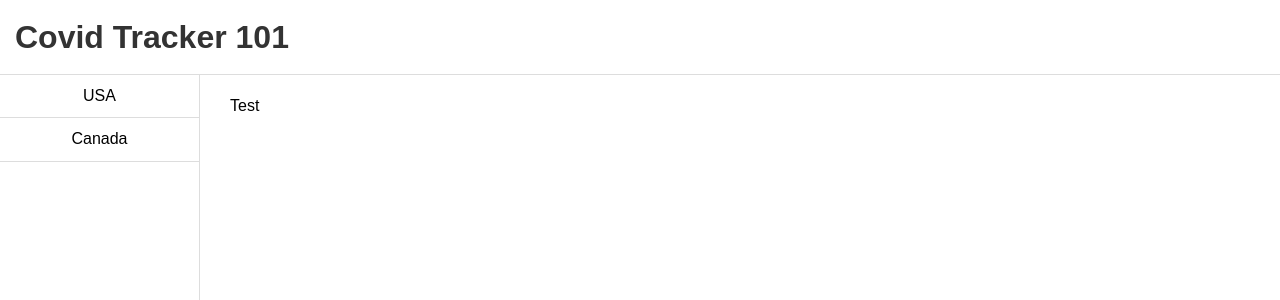
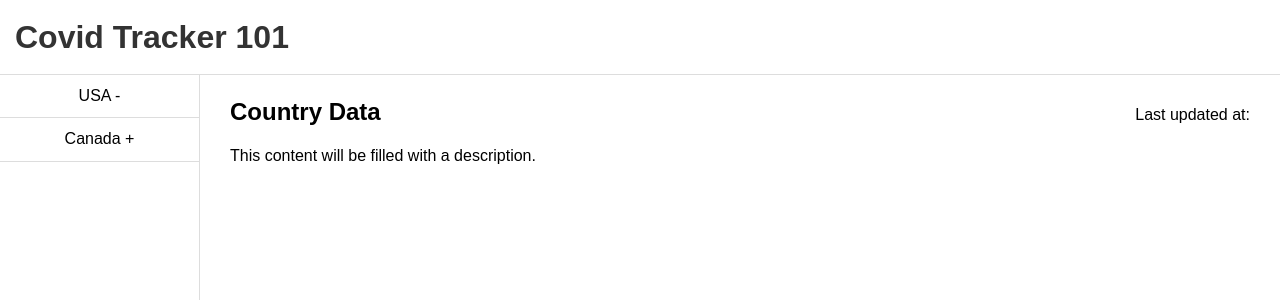
Before and after one commit to MatthewG-Tech/Covid_Tracker, a React (Create React App) app in the folder covid_tracker_web/: page / in a window 1280 px wide. Shown: the top 300 px of the page. Built offline with nearby package versions, Linux system fonts and the light colour scheme.

Commit message:
Interactive sidebar and details on the content

```diff
--- a/covid_tracker_web/src/App.css
+++ b/covid_tracker_web/src/App.css
@@ -34,7 +34,15 @@ a {
   background-color: #ddd;
   cursor:pointer;
 }
-.content {
-  margin-left: 210px;
+
+.contentHeader {
+  margin-left: 200px;
   padding: 20px;
+  padding-left: 30px;
+  padding-right: 30px;
 }
+
+.contentBody {
+  margin-left: 200px;
+  padding: 30px;
+}
--- a/covid_tracker_web/src/App.js
+++ b/covid_tracker_web/src/App.js
@@ -10,12 +10,12 @@ export class App extends Component {
       {
         id: 1,
         title: 'USA',
-        selected: true
+        selected: true,
       },
       {
         id: 2,
         title: 'Canada',
-        selected: false
+        selected: false,
       }
     ]
   }
@@ -28,8 +28,11 @@ export class App extends Component {
           <div className='sidebar'>
             <Countries countries={this.state.countries}/>
           </div>
-          <div className="content">
+          <div className="contentHeader">
             <CountryContent countries={this.state.countries}/>
+          </div>
+          <div className="contentBody">
+            <p>This content will be filled with a description.</p>
           </div>
         </div>
 
--- a/covid_tracker_web/src/components/CountryContent.js
+++ b/covid_tracker_web/src/components/CountryContent.js
@@ -2,8 +2,32 @@ import React, { Component } from 'react';
 import PropTypes from 'prop-types';
 
 export class CountryContent extends Component {
+    getLeftStyle = () => {
+        return {
+            width: '50%',
+            float: 'left',
+            bottom: 0,
+        }
+    }
+    getRightStyle = () => {
+        return {
+            width: '50%',
+            leftMagin: '200px',
+            float: 'left',
+            textAlign: 'right',
+            paddingTop: '9px',
+        }
+    }
+
     render() {
-        return(<p>Test</p>)
+        return(
+            <div>
+                <div>
+                    <h2 style={this.getLeftStyle()}>Country Data</h2>
+                    <p style={this.getRightStyle()}>Last updated at: </p>
+                </div>
+            </div>
+        )
     }
 }
 
--- a/covid_tracker_web/src/components/CountryItem.js
+++ b/covid_tracker_web/src/components/CountryItem.js
@@ -12,19 +12,39 @@ export class CountryItem extends Component {
         }
     }
 
+    state = {
+        text: this.props.country.title + ' +'
+    }
+
     handleClick(){
-        console.log(this.props.country.title);
-        this.props.country.selected = true;
-        console.log(this.props.country.selected);
+        if(this.props.country.selected){
+            this.props.country.selected = false;
+            this.setState({
+                text: this.props.country.title + ' +'
+            });
+        }else{
+            this.props.country.selected = true;
+            this.setState({
+                text: this.props.country.title + ' -'
+            });
+        }
+        console.log(this.state.text);
     }
 
     render() {
-
-        return (
-            <div className='listItem' style={this.getStyle()} onClick={this.handleClick.bind(this)}>
-                <p >{ this.props.country.title }</p>
-            </div>
-        )
+        if(this.props.country.selected){
+            return (
+                <div className='listItem' style={this.getStyle()} onClick={this.handleClick.bind(this)}>
+                    <p >{this.props.country.title + ' -'}</p>
+                </div>
+            )
+        }else{
+            return (
+                <div className='listItem' style={this.getStyle()} onClick={this.handleClick.bind(this)}>
+                    <p >{this.props.country.title + ' +'}</p>
+                </div>
+            )
+        }
     }
 }
 
--- a/covid_tracker_web/src/components/NavBar.js
+++ b/covid_tracker_web/src/components/NavBar.js
@@ -16,7 +16,7 @@ export class NavBar extends Component {
     render() {
 
         return (
-        <h1 style={this.getTitleStyle()}><a href="_self">Covid Tracker 101</a></h1>
+            <h1 style={this.getTitleStyle()}><a href="_self">Covid Tracker 101</a></h1>
 
 
         )
```
